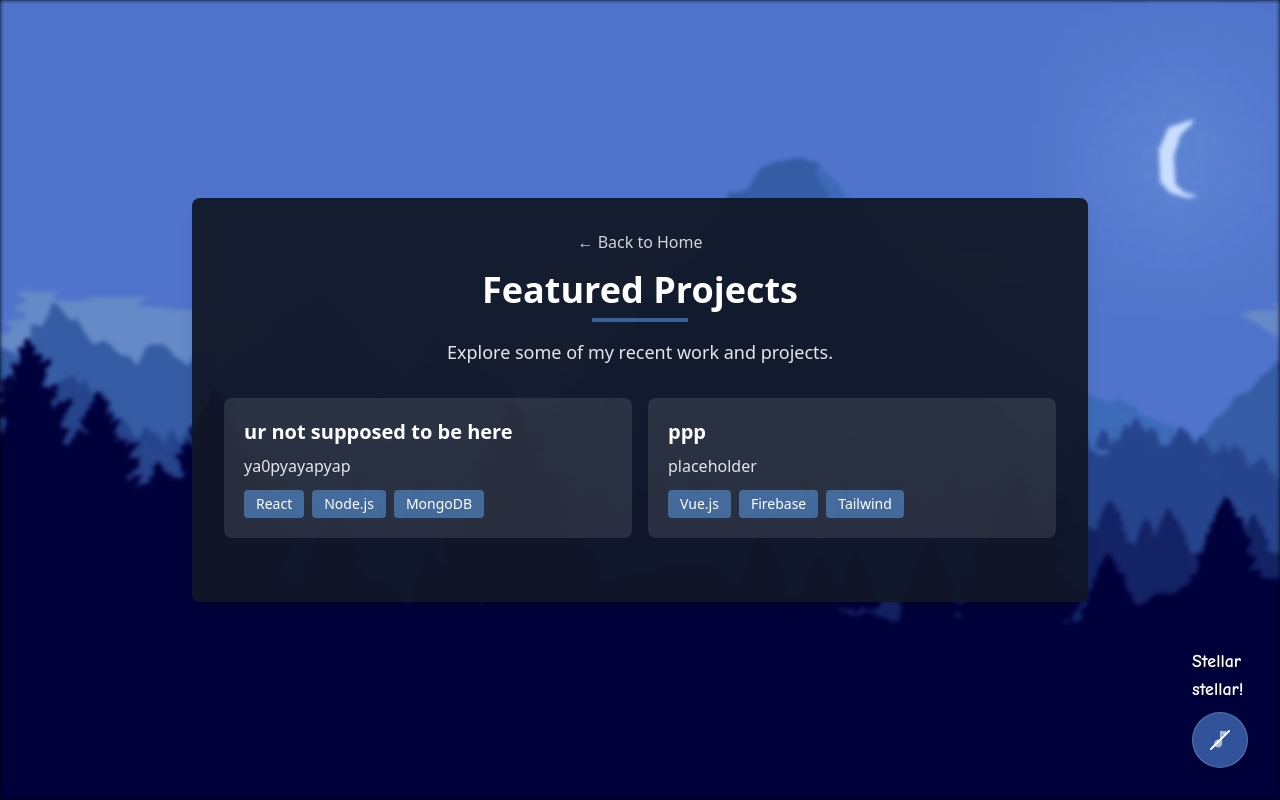
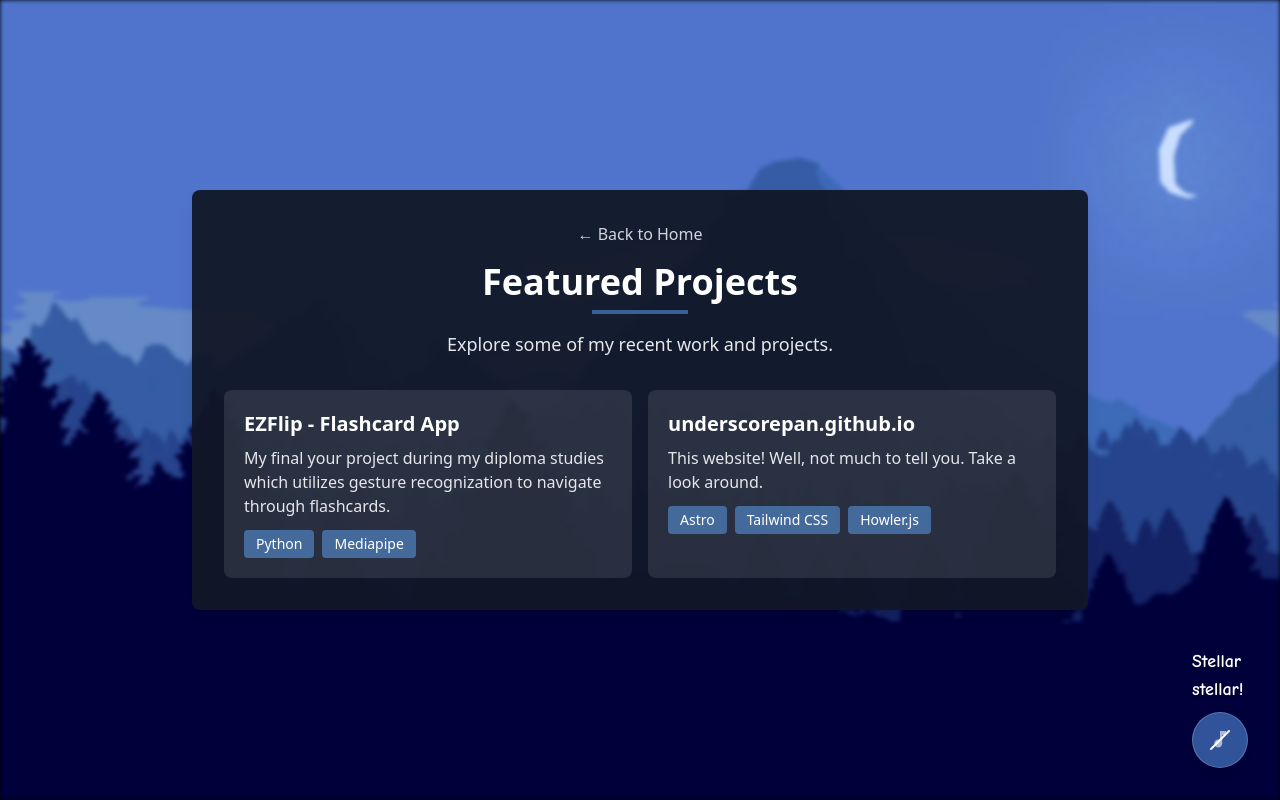
Before and after one commit to UnderscorePan/UnderscorePan.github.io, an Astro site: page /projects in a window 1280 px wide. Built offline with nearby package versions, Linux system fonts and the light colour scheme; Astro itself is replaced by a stand-in of ours; no server answers.

Commit message:
updated projects

```diff
--- a/src/components/projectsbox.astro
+++ b/src/components/projectsbox.astro
@@ -1,19 +1,18 @@
-<!DOCTYPE html>
+<!doctype html>
 <html lang="en">
   <head>
-    <meta charset="UTF-8">
-    <meta name="viewport" content="width=device-width, initial-scale=1.0">
+    <meta charset="UTF-8" />
+    <meta name="viewport" content="width=device-width, initial-scale=1.0" />
     <title>Projects - Samson Hew</title>
     <script src="https://cdn.tailwindcss.com"></script>
     <script>
       tailwind.config = {
         theme: {
           extend: {
-                    colors: {
-                    }
-                }
-            }
-        }
+            colors: {},
+          },
+        },
+      };
     </script>
     <style>
       @keyframes fadeIn {
@@ -52,14 +51,21 @@
   </head>
   <body class="overflow-hidden">
     <!-- Background -->
-    <div class="absolute bg-[url(/bluemountain.webp)] saturate-[1.25] blur-[2px] bg-cover h-screen w-screen -z-10"></div>
+    <div
+      class="absolute bg-[url(/bluemountain.webp)] saturate-[1.25] blur-[2px] bg-cover h-screen w-screen -z-10"
+    >
+    </div>
 
     <div class="flex items-center justify-center min-h-screen p-4">
-        <div class="bg-gray-900/95 p-8 rounded-lg shadow-lg w-full max-w-4xl max-h-[90vh] overflow-y-auto scrollbar-thin fade-in">
-
+      <div
+        class="bg-gray-900/95 p-8 rounded-lg shadow-lg w-full max-w-4xl max-h-[90vh] overflow-y-auto scrollbar-thin fade-in"
+      >
         <!-- Header Section -->
         <div class="text-center mb-8">
-                <a href="/" class="inline-block mb-4 text-gray-300 hover:text-white transition-colors duration-300">
+          <a
+            href="/"
+            class="inline-block mb-4 text-gray-300 hover:text-white transition-colors duration-300"
+          >
             ← Back to Home
           </a>
           <h1 class="text-4xl font-bold text-white mb-2">Featured Projects</h1>
@@ -70,37 +76,42 @@
         </div>
 
         <!-- Projects Section -->
-            <div class="mb-8">
-                <div class="grid md:grid-cols-2 gap-4">
-                    <!-- Project 1 -->
-                    <div class="bg-white/10 p-5 rounded-lg hover:bg-white/15 transition-colors duration-300">
-                        <h3 class="text-xl font-semibold text-white mb-2">ur not supposed to be here</h3>
+        <div class="grid gap-4 md:grid-cols-2">
+          <a
+            href="https://github.com/UnderscorePan/EZFlip"
+            target="_blank"
+            rel="noopener noreferrer"
+            class="bg-white/10 p-5 rounded-lg hover:bg-white/15 transition-colors duration-300 block"
+          >
+            <h3 class="text-xl font-semibold text-white mb-2">
+              EZFlip - Flashcard App
+            </h3>
             <p class="text-gray-200 mb-3">
-                            ya0pyayapyap
+              My final your project during my diploma studies which utilizes
+              gesture recognization to navigate through flashcards.
             </p>
             <div class="flex flex-wrap gap-2">
-                            <span class="bg-blue-400/50 px-3 py-1 rounded text-sm text-white">React</span>
-                            <span class="bg-blue-400/50 px-3 py-1 rounded text-sm text-white">Node.js</span>
-                            <span class="bg-blue-400/50 px-3 py-1 rounded text-sm text-white">MongoDB</span>
+              <span class="bg-blue-400/50 px-3 py-1 rounded text-sm text-white">Python</span>
+              <span class="bg-blue-400/50 px-3 py-1 rounded text-sm text-white">Mediapipe</span>
             </div>
+          </a>
+
+          <a
+            href="https://underscorepan.github.io/"
+            target="_blank"
+            rel="noopener noreferrer"
+            class="bg-white/10 p-5 rounded-lg hover:bg-white/15 transition-colors duration-300 block"
+          >
+            <h3 class="text-xl font-semibold text-white mb-2">underscorepan.github.io</h3>
+            <p class="text-gray-200 mb-3">This website! Well, not much to tell you. Take a look around.</p>
+            <div class="flex flex-wrap gap-2">
+              <span class="bg-blue-400/50 px-3 py-1 rounded text-sm text-white">Astro</span>
+              <span class="bg-blue-400/50 px-3 py-1 rounded text-sm text-white">Tailwind CSS</span>
+              <span class="bg-blue-400/50 px-3 py-1 rounded text-sm text-white">Howler.js</span>
             </div>
-
-                    <!-- Project 2 -->
-                    <div class="bg-white/10 p-5 rounded-lg hover:bg-white/15 transition-colors duration-300">
-                        <h3 class="text-xl font-semibold text-white mb-2">ppp</h3>
-                        <p class="text-gray-200 mb-3">
-                            placeholder
-                        </p>
-                        <div class="flex flex-wrap gap-2">
-                            <span class="bg-blue-400/50 px-3 py-1 rounded text-sm text-white">Vue.js</span>
-                            <span class="bg-blue-400/50 px-3 py-1 rounded text-sm text-white">Firebase</span>
-                            <span class="bg-blue-400/50 px-3 py-1 rounded text-sm text-white">Tailwind</span>
-                        </div>
-                    </div>
-                </div>
+          </a>
         </div>
 
     </div>
-    </div>
   </body>
 </html>
```
Lines whose indentation alone changed are shown as unchanged.
